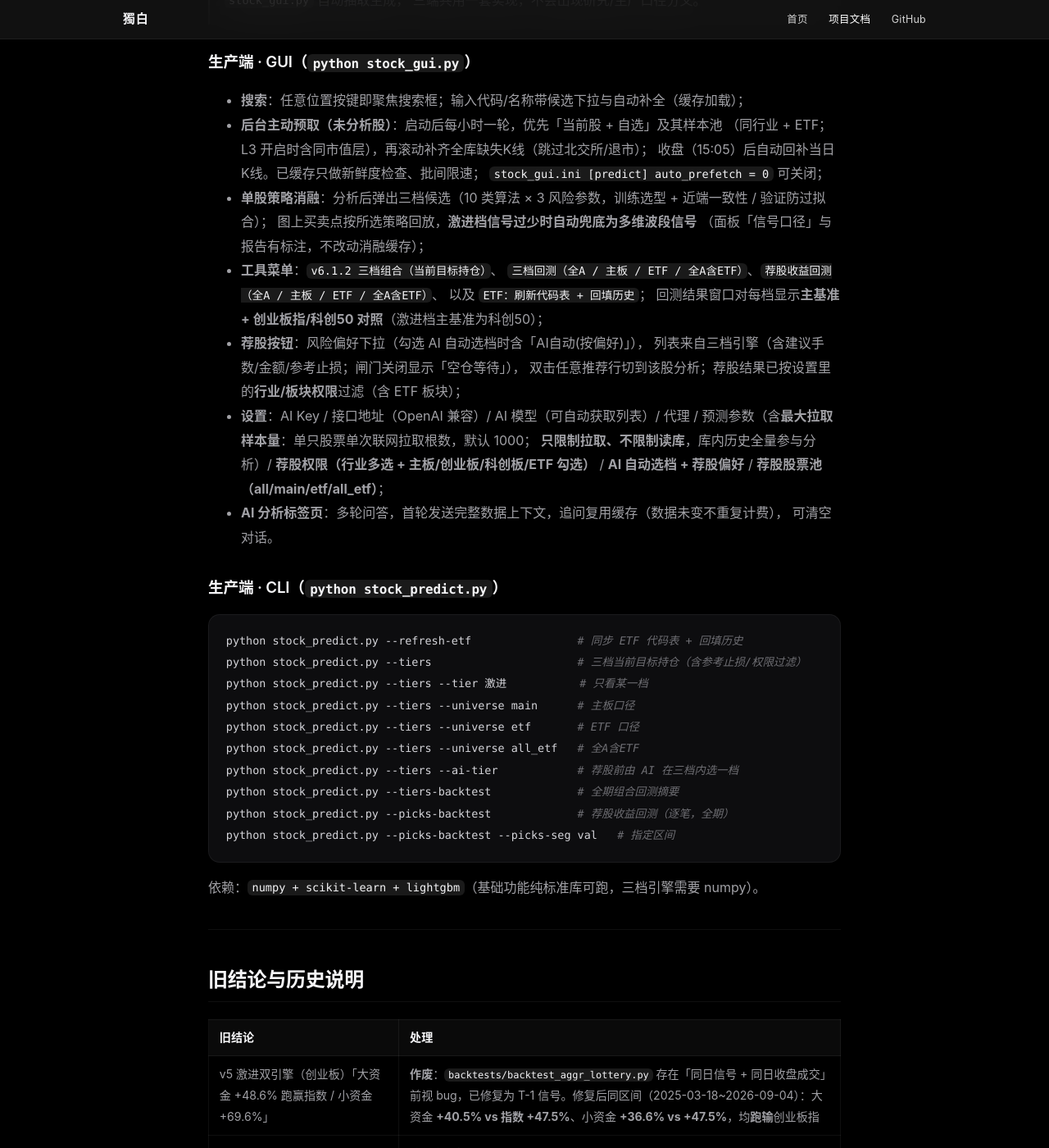
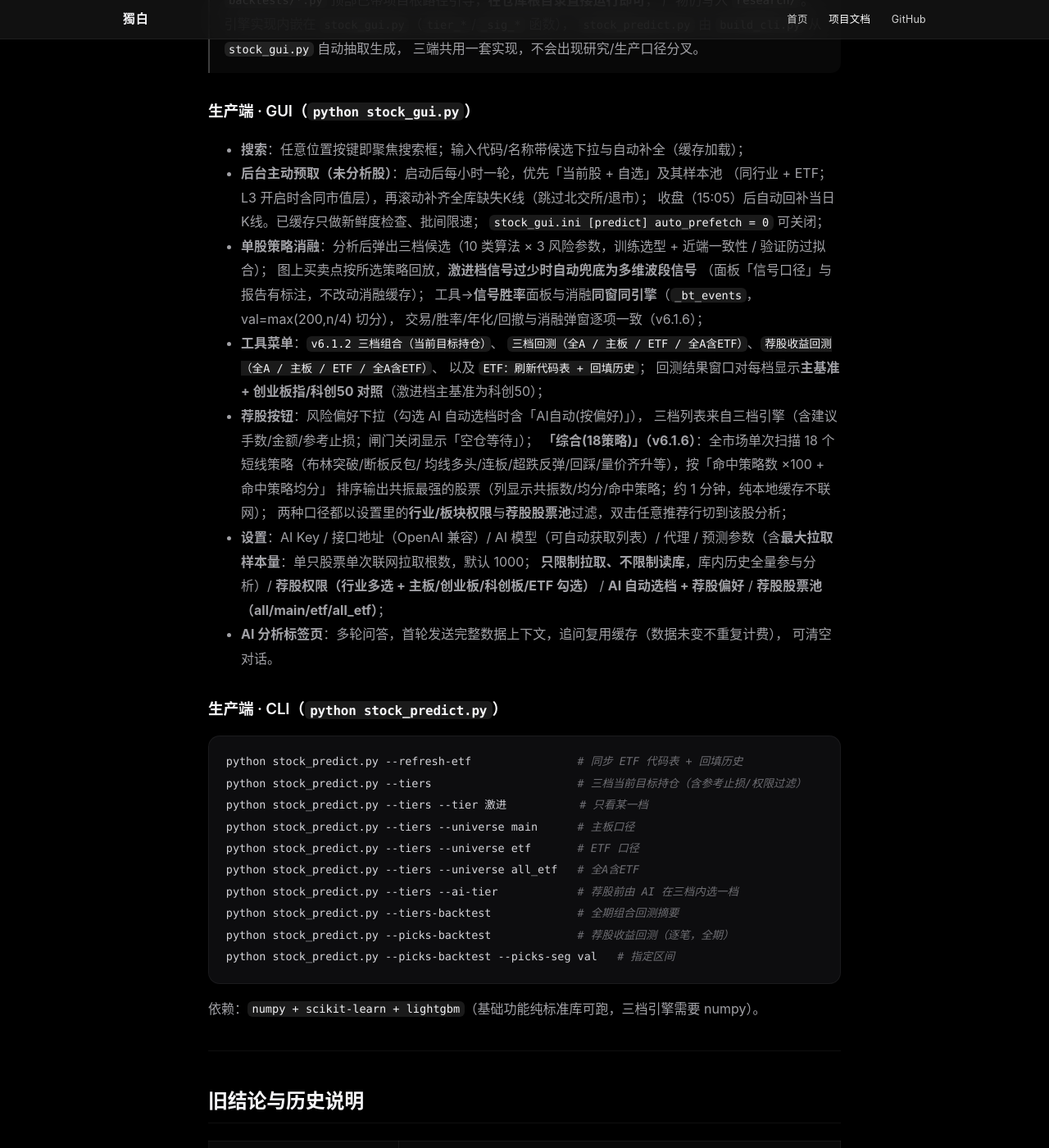
Before and after one commit to Languangxun/Languangxun.github.io, a Jekyll site: the page built from docs/stock-analyzer.md, in a window 1280 px wide and 1400 px high, scrolled down 12681 px. Shown: the whole window at 82% size. Built offline with Jekyll 4.4.1, drawn with Linux system fonts in a browser that asks for light colours; some of the changed text lies outside the part shown.

Commit message:
自动同步文档：项目 README + stock-analyzer 回测报告（2026-09-27）

```diff
--- a/docs/stock-analyzer.md
+++ b/docs/stock-analyzer.md
@@ -22,7 +22,9 @@
   MA/BOLL/MACD/KDJ/RSI/ADX、T+1/T+5 预测与幽灵K线；
 - **数据层**：腾讯/新浪/东财/网易多源容灾 + 熔断自愈 + 本地 SQLite 缓存
   （全库 **1271 万根**日K，个股/指数深历史自 2016-11）；
-- **每日荐股**：按设置中的行业/板块权限过滤，给出建议手数/金额/参考止损；
+- **每日荐股**：三档组合目标持仓（稳健/均衡/激进）或 **18 策略共振综合**
+  （v6.1.6，多策略命中数+均分排序），按设置中的行业/板块权限过滤，
+  给出建议手数/金额/参考止损；
 - **AI 分析（可选）**：OpenAI 兼容接口，多轮问答、数据上下文缓存、AI 自动选档。
 
 ## 快速开始
@@ -65,8 +67,9 @@
 > 2026-09-27 数据层切换为**真乘法后复权**（腾讯不复权 × 新浪复权因子，修复腾讯
 > hfq 的仿射收益失真，见 `reports/数据异常报告_20260927.md`）后全量重跑。
 > 权威产物：`research/v61_report.md`；可视化：**`research/dashboard.html`**
-> （浏览器直接打开，零依赖）；版本化目录：
-> `research/backtest_v6.1.5_20260927_143806_full/`（报告/明细表/图表/元数据）。
+> （浏览器直接打开，零依赖；**默认展示最新「全期」批次**，`val`/`bull` 分段批次
+> 与 2026-09-27 前的**旧复权口径**批次在下拉中可切换且有醒目作废提示）；
+> 版本化目录：`research/backtest_v6.1.5_20260927_143806_full/`（报告/明细表/图表/元数据）。
 
 ### 全期 · 四口径 × 三档（组合相位平均，含全部费用）
 
@@ -397,13 +400,18 @@
   验证防过拟合）；
   图上买卖点按所选策略回放，**激进档信号过少时自动兜底为多维波段信号**
   （面板「信号口径」与报告有标注，不改动消融缓存）；
+  工具→**信号胜率**面板与消融**同窗同引擎**（`_bt_events`，val=max(200,n/4) 切分），
+  交易/胜率/年化/回撤与消融弹窗逐项一致（v6.1.6）；
 - **工具菜单**：`v6.1.2 三档组合（当前目标持仓）`、
   `三档回测（全A / 主板 / ETF / 全A含ETF）`、`荐股收益回测（全A / 主板 / ETF / 全A含ETF）`、
   以及 `ETF：刷新代码表 + 回填历史`；
   回测结果窗口对每档显示**主基准 + 创业板指/科创50 对照**（激进档主基准为科创50）；
 - **荐股按钮**：风险偏好下拉（勾选 AI 自动选档时含「AI自动(按偏好)」），
-  列表来自三档引擎（含建议手数/金额/参考止损；闸门关闭显示「空仓等待」），
-  双击任意推荐行切到该股分析；荐股结果已按设置里的**行业/板块权限**过滤（含 ETF 板块）；
+  三档列表来自三档引擎（含建议手数/金额/参考止损；闸门关闭显示「空仓等待」）；
+  **「综合(18策略)」（v6.1.6）**：全市场单次扫描 18 个短线策略（布林突破/断板反包/
+  均线多头/连板/超跌反弹/回踩/量价齐升等），按「命中策略数 ×100 + 命中策略均分」
+  排序输出共振最强的股票（列显示共振数/均分/命中策略；约 1 分钟，纯本地缓存不联网）；
+  两种口径都以设置里的**行业/板块权限**与**荐股股票池**过滤，双击任意推荐行切到该股分析；
 - **设置**：AI Key / 接口地址（OpenAI 兼容）/ AI 模型（可自动获取列表）/ 代理 /
   预测参数（含**最大拉取样本量**：单只股票单次联网拉取根数，默认 1000；
   **只限制拉取、不限制读库**，库内历史全量参与分析）/ **荐股权限（行业多选 + 主板/创业板/科创板/ETF 勾选）** /
@@ -437,7 +445,7 @@
 |---|---|
 | v5 激进双引擎（创业板）「大资金 +48.6% 跑赢指数 / 小资金 +69.6%」 | **作废**：`backtests/backtest_aggr_lottery.py` 存在「同日信号 + 同日收盘成交」前视 bug，已修复为 T-1 信号。修复后同区间（2025-03-18~2026-09-04）：大资金 **+40.5% vs 指数 +47.5%**、小资金 **+36.6% vs +47.5%**，均**跑输**创业板指 |
 | 每股自动消融组合三档（v4.0~v5.0） | **降级为分析工具**：审计发现验证集选型、同日成交等问题；修正后仅稳健档样本外微正，均衡/激进为负（详见 `reports/回测复核报告_20260913.md`） |
-| 每日荐股回测 | 旧多维评分口径修复未来股票池过滤后年化 **-33.6%**（原 +2.9% 系幸存者/未来信息），已**退役**；现荐股改为三档引擎目标持仓（逐笔回测见 `research/v61_report.md`） |
+| 每日荐股回测 | 旧多维评分口径修复未来股票池过滤后年化 **-33.6%**（原 +2.9% 系幸存者/未来信息），已**退役**；现荐股为三档引擎目标持仓（逐笔回测见 `research/v61_report.md`）+ v6.1.6「18 策略共振综合」（短线口径、按命中策略数排序，未做逐笔回测） |
 | v4 Walk-Forward 三档 | 同一预测下样本外为负（full:激进 -3.0% / 平衡 -43.2% / 保守 -7.2%），仅保留特征研究价值 |
 | v6.0 三档数字（全期 +3.1%/+5.7%/+13.7%） | 已被 v6.1 标准回测取代（数据延至 2026-09-24、口径统一含回撤/Sharpe/基准超额），以「回测报告」为准 |
 | v6.1.0 主板激进档（β 对上证 / top5 / MA20，全期 -24.2%） | **已证伪并重做**：四项过拟合诊断（参数孤峰、随机安慰剂不劣于真实打分、换 blend 口径即转正、2025-2026 结构性崩坏）判定为口径设计缺陷；v6.1.1 改为 `blend_mom`（动量0.7）+ reb10/top20（最新口径数字见 `research/v61_report.md`）。诊断见 `reports/回测复核报告_20260913.md` |
```
Also changed, not shown: docs/stock-analyzer-architecture.md (+46 -15 lines).
